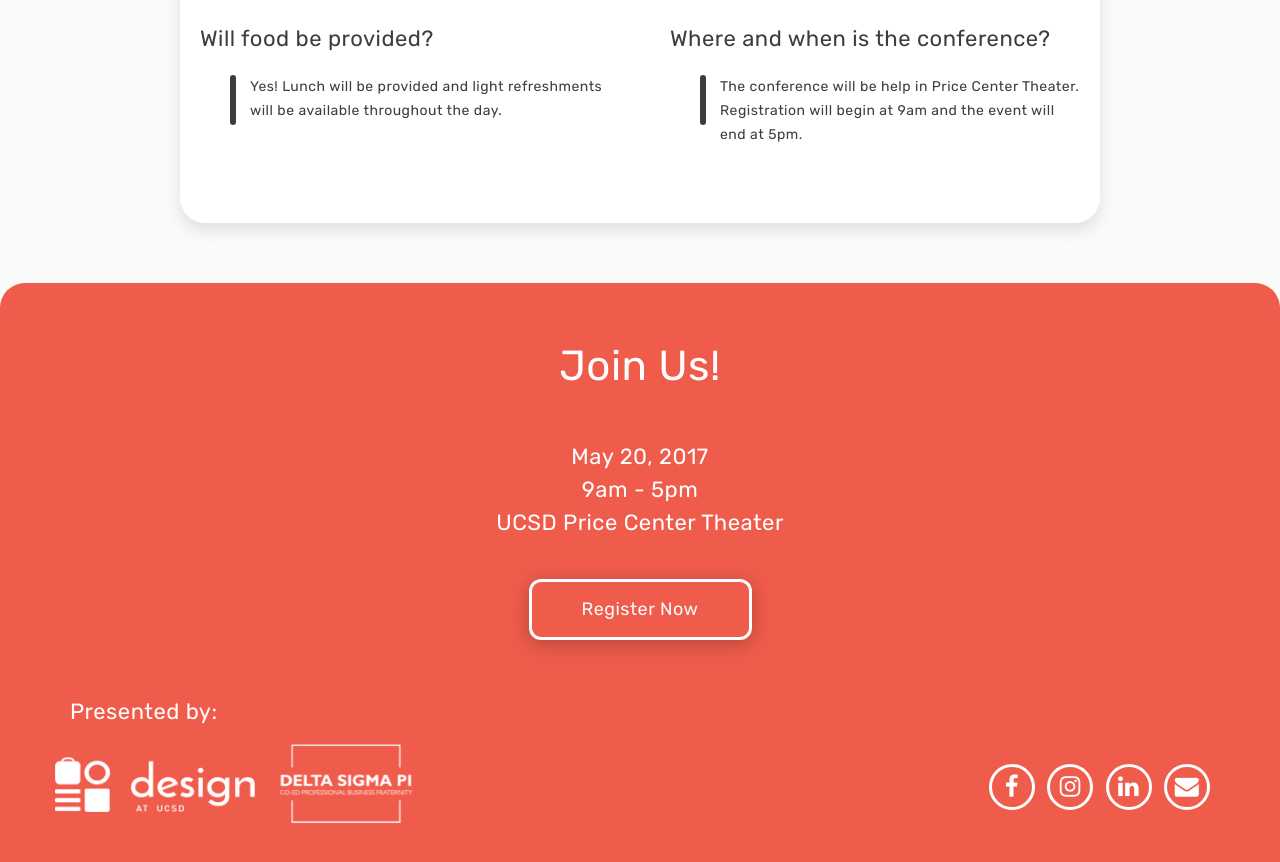
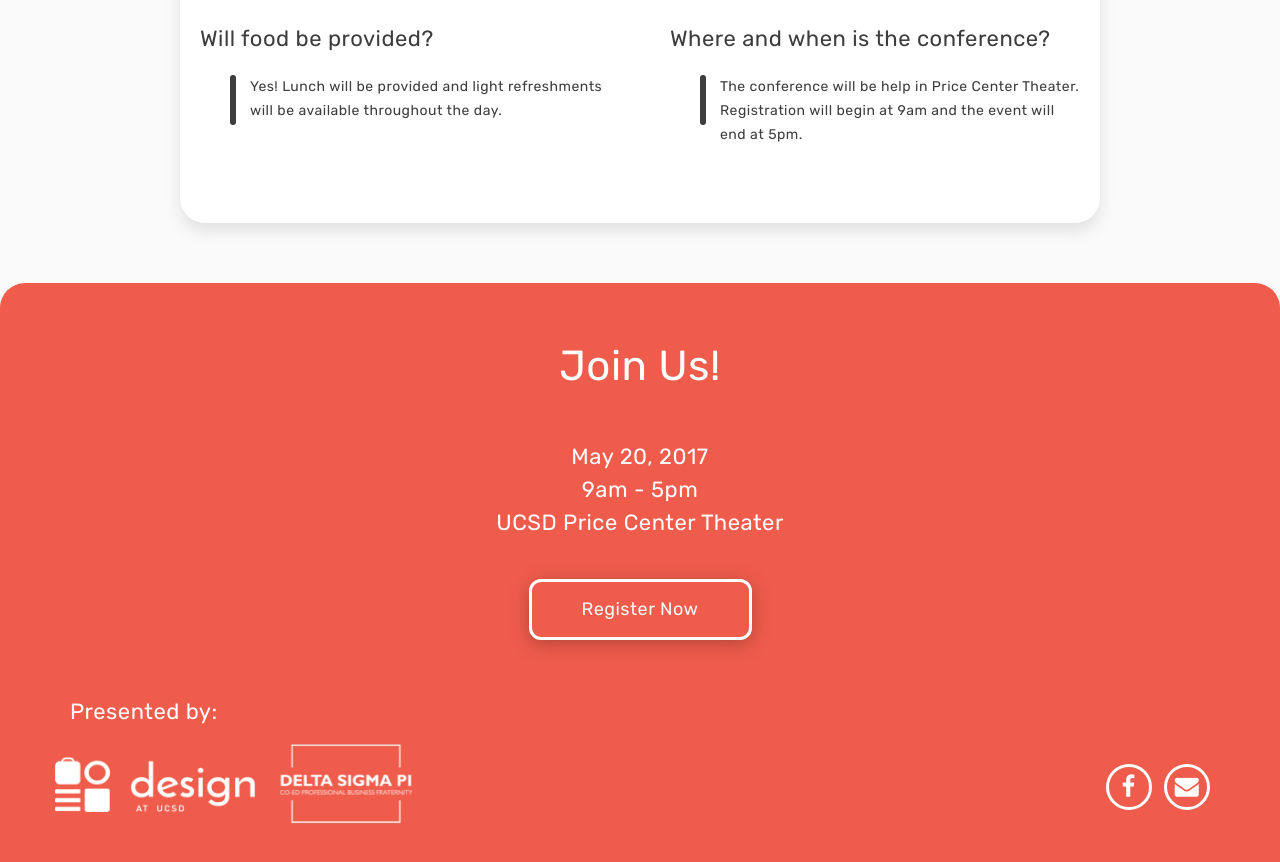
Before and after one commit to ucsddesignco/ucsd-design-conf, a website: page index.html in a window 1280 px wide. Shown: the part 4525-5387 px from the top of the page. Drawn offline with nearby package versions, Linux system fonts and the light colour scheme.

Commit message:
Fixed footer

```diff
--- a/index.html
+++ b/index.html
@@ -422,9 +422,7 @@ Design is about the progress behind innovation and creativity.  It's not simply
           </div>
           <div class="col-sm-6 text-right">
             <ul class="dc-footer--icons dc-mobile-text-center">
-              <li><a href="https://www.facebook.com/designatucsd" target="_blank"><i class="fa fa-facebook text-white"></i></a></li>
-              <li><a href="https://www.instagram.com/designatucsd/" target="_blank"><i class="fa fa-instagram text-white"></i></a></li>
-              <li><a href="https://www.linkedin.com/company-beta/17891459" target="_blank"><i class="fa fa-linkedin text-white"></i></a></li>
+              <li><a href="https://www.facebook.com/events/1361764973939795/" target="_blank"><i class="fa fa-facebook text-white"></i></a></li>
               <li><a href="mailto:designatucsd@gmail.com"><i class="fa fa-envelope text-white"></i></a></li>
           </ul>
           </div>
```
